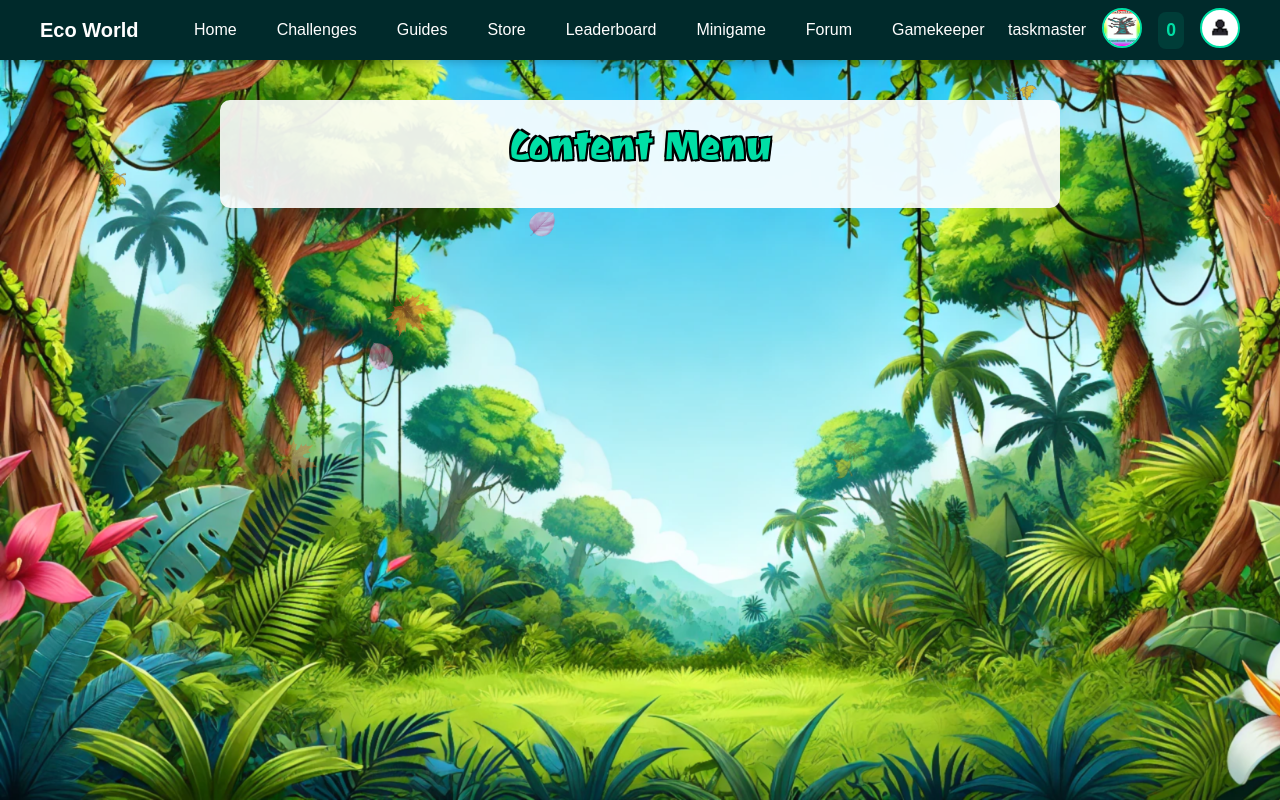
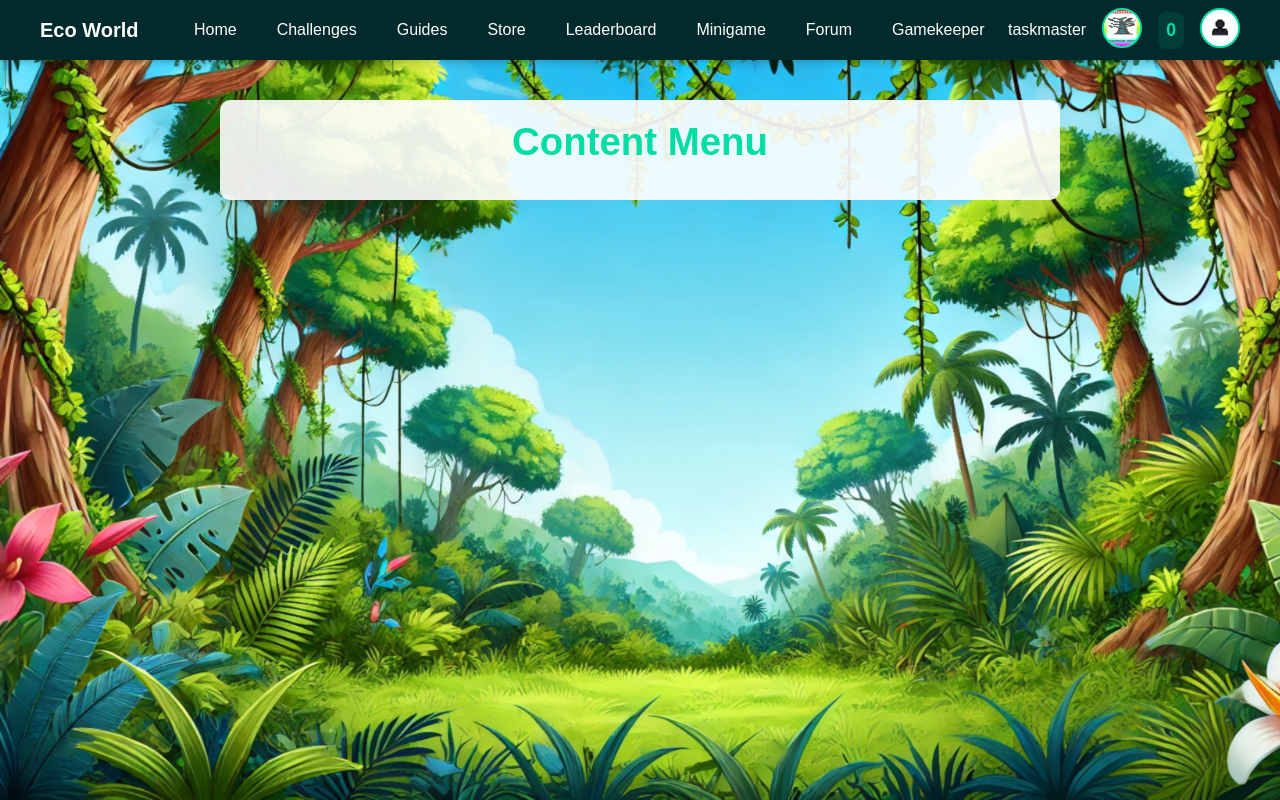
Before and after one commit to lewisFarley403/EcoWorld, a Django app: page /guides/ in a window 1280 px wide. Run offline with Django 5.2, Linux system fonts and the light colour scheme; a user stored in the database is signed in; data comes from the database, SQL or seed files in the repository; data that the repository does not hold is empty.

Commit message:
fixed ugly guides

```diff
--- a/guides/static/guides/css/style.css
+++ b/guides/static/guides/css/style.css
@@ -4,7 +4,7 @@
 }
 
 body {
-    font-family: 'poppins', cursive;
+    font-family: Arial, sans-serif;
     background-color: skyblue;
     background-image: url("../res/background.png");
     background-size: cover;
@@ -50,11 +50,7 @@ h1.text-center {
     align-items: center;
     text-align: center;
     color: #00dea5;
-    text-shadow:
-        -2px -2px 0 black,
-         2px -2px 0 black,
-        -2px  2px 0 black,
-         2px  2px 0 black;
+    font-weight:bold;
     font-size: 3vw;
     margin: 0;
 }
@@ -160,27 +156,9 @@ button:active {
     transition: width 0.3s ease;
 }
 
-@font-face {
-    font-family: 'jotione';
-    src: url("../fonts/JotiOne-Regular.ttf") format('truetype');
-    font-weight: normal;
-    font-style: normal;
-}
 
-@font-face {
-    font-family: 'poppins';
-    src: url("../fonts/Poppins-Medium.ttf") format('truetype');
-    font-weight: normal;
-    font-style: normal;
-}
-
-h1, h2, h3, h4, h5, h6 {
-    font-family: 'jotione', cursive;
-    color: #333;
-}
 
 button {
-    font-family: 'jotione', cursive;
     padding: 10px;
     border: none;
     cursor: pointer;
@@ -220,7 +198,6 @@ button {
     font-size: 16px;
     cursor: pointer;
     transition: background-color 0.3s ease;
-    font-family: 'jotione', cursive;
 }
 .menu-button:hover {
     background-color: #03c091;
--- a/guides/static/guides/js/fallingLeaves.js
+++ b/guides/static/guides/js/fallingLeaves.js
@@ -1,26 +1,26 @@
-document.addEventListener("DOMContentLoaded", () => {
-    function createLeaf() {
-        let leaf = document.createElement("img");
-        leaf.src = "/static/guides/leaves/leaf" + (Math.floor(Math.random() * 4) + 1) + ".png"; // Random leaf image
-        leaf.classList.add("leaf");
-
-        // Set random position, size, and animation properties
-        leaf.style.left = Math.random() * 100 + "vw"; // Random left position
-        leaf.style.top = "-10%"; // Start above viewport
-        leaf.style.width = Math.random() * 20 + 30 + "px"; // Random width between 30px and 50px
-        leaf.style.animationDuration = Math.random() * 5 + 6 + "s"; // Between 6s and 11s
-        leaf.style.animationDelay = "0s"; // No delay for continuous effect
-        rotation = Math.random() * 720 - 360;
-        leaf.style.setProperty("--rotation", `${rotation}deg`);
-
-        document.body.appendChild(leaf);
-
-        // Remove the leaf after it falls
-        leaf.addEventListener("animationend", () => {
-            leaf.remove();
-        });
-    }
-
-    // Generate a new leaf every .6 seconds (adjust as needed)
-    setInterval(createLeaf, 600);
-});
+// document.addEventListener("DOMContentLoaded", () => {
+//     function createLeaf() {
+//         let leaf = document.createElement("img");
+//         leaf.src = "/static/guides/leaves/leaf" + (Math.floor(Math.random() * 4) + 1) + ".png"; // Random leaf image
+//         leaf.classList.add("leaf");
+//
+//         // Set random position, size, and animation properties
+//         leaf.style.left = Math.random() * 100 + "vw"; // Random left position
+//         leaf.style.top = "-10%"; // Start above viewport
+//         leaf.style.width = Math.random() * 20 + 30 + "px"; // Random width between 30px and 50px
+//         leaf.style.animationDuration = Math.random() * 5 + 6 + "s"; // Between 6s and 11s
+//         leaf.style.animationDelay = "0s"; // No delay for continuous effect
+//         rotation = Math.random() * 720 - 360;
+//         leaf.style.setProperty("--rotation", `${rotation}deg`);
+//
+//         document.body.appendChild(leaf);
+//
+//         // Remove the leaf after it falls
+//         leaf.addEventListener("animationend", () => {
+//             leaf.remove();
+//         });
+//     }
+//
+//     // Generate a new leaf every .6 seconds (adjust as needed)
+//     setInterval(createLeaf, 600);
+// });
```
